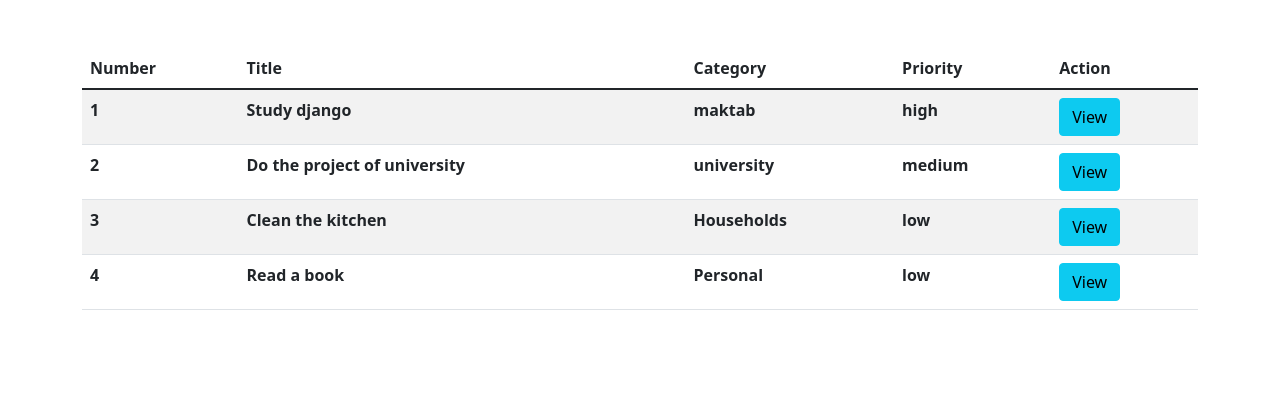
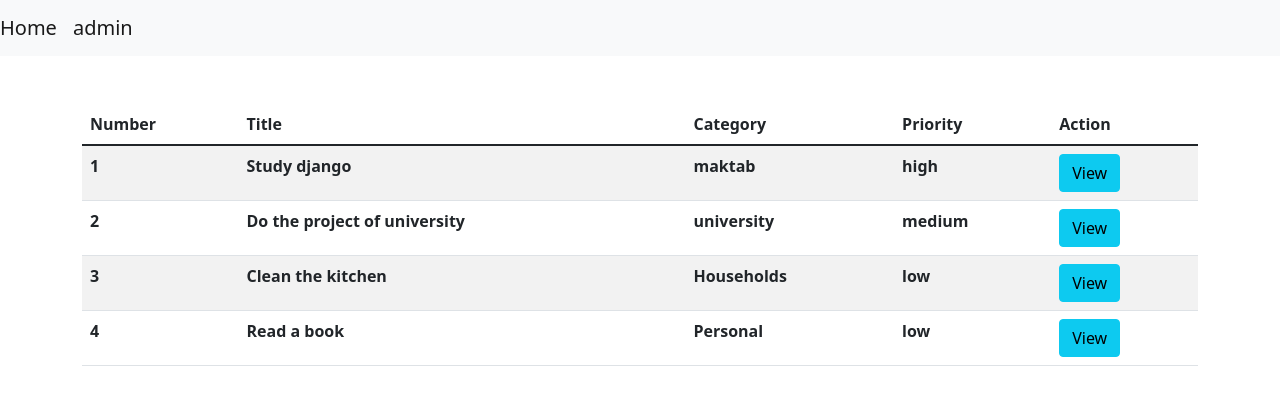
Before and after one commit to delaramghaemmaghami/Homework19-TodoListDjango-solo-, a Django app: page /taskList in a window 1280 px wide. Shown: the top 405 px of the page. Run offline with Django 3.2, Linux system fonts and the light colour scheme; data comes from the database, SQL or seed files in the repository; lists and menus that the app fills with data are empty; parts of the project's set-up code (start-up, migrations or seed data) failed here and were passed over.

Commit message:
Setting navbar for all pages

```diff
--- a/templates/todo/todo_detail.html
+++ b/templates/todo/todo_detail.html
@@ -2,31 +2,58 @@
 <html lang="en">
     <head>
         <meta charset="UTF-8">
-    <meta http-equiv="X-UA-Compatible" content="IE=edge">
-    <meta name="viewport" content="width=device-width, initial-scale=1.0">
-    <title>Document</title>
-    <!-- Bootstrap CSS -->
+
+        <meta http-equiv="X-UA-Compatible"
+              content="IE=edge">
+
+        <meta name="viewport"
+              content="width=device-width, initial-scale=1.0">
+
+        <title>Tasks list</title>
+
         <link href="https://cdn.jsdelivr.net/npm/bootstrap@5.1.3/dist/css/bootstrap.min.css"
               rel="stylesheet"
               integrity="sha384-1BmE4kWBq78iYhFldvKuhfTAU6auU8tT94WrHftjDbrCEXSU1oBoqyl2QvZ6jIW3"
               crossorigin="anonymous">
+    </head>
 
-</head>
     <body>
+        <nav class="navbar navbar-expand-lg navbar-light bg-light">
+            <div class="collapse navbar-collapse"
+                 id="navbarNavAltMarkup">
+                <div class="navbar-nav">
+                    <a class="navbar-brand" href={% url "welcome_page" %}>Home</a>
+                    <a class="navbar-brand" href={% url 'admin:index' %}>admin</a>
+                </div>
+            </div>
+        </nav>
 
         <div class="container mt-5">
-
-
             <table class="table table-striped mt-4">
                 <thead>
                     <tr>
-                    <th scope="col">Number</th>
-                    <th scope="col">Title</th>
-                    <th scope="col">Category</th>
-                    <th scope="col">Priority</th>
-                    <th scope="col">Action</th>
+                        <th scope="col">
+                            Number
+                        </th>
+
+                        <th scope="col">
+                            Title
+                        </th>
+
+                        <th scope="col">
+                            Category
+                        </th>
+
+                        <th scope="col">
+                            Priority
+                        </th>
+
+                        <th scope="col">
+                            Action
+                        </th>
                     </tr>
                 </thead>
+
                 <tbody>
                     {% for re in object_list %}
                         <tr>
```
Also changed, not shown: templates/welcomepage.html (+7 -3 lines). Lines whose indentation alone changed are shown as unchanged.
